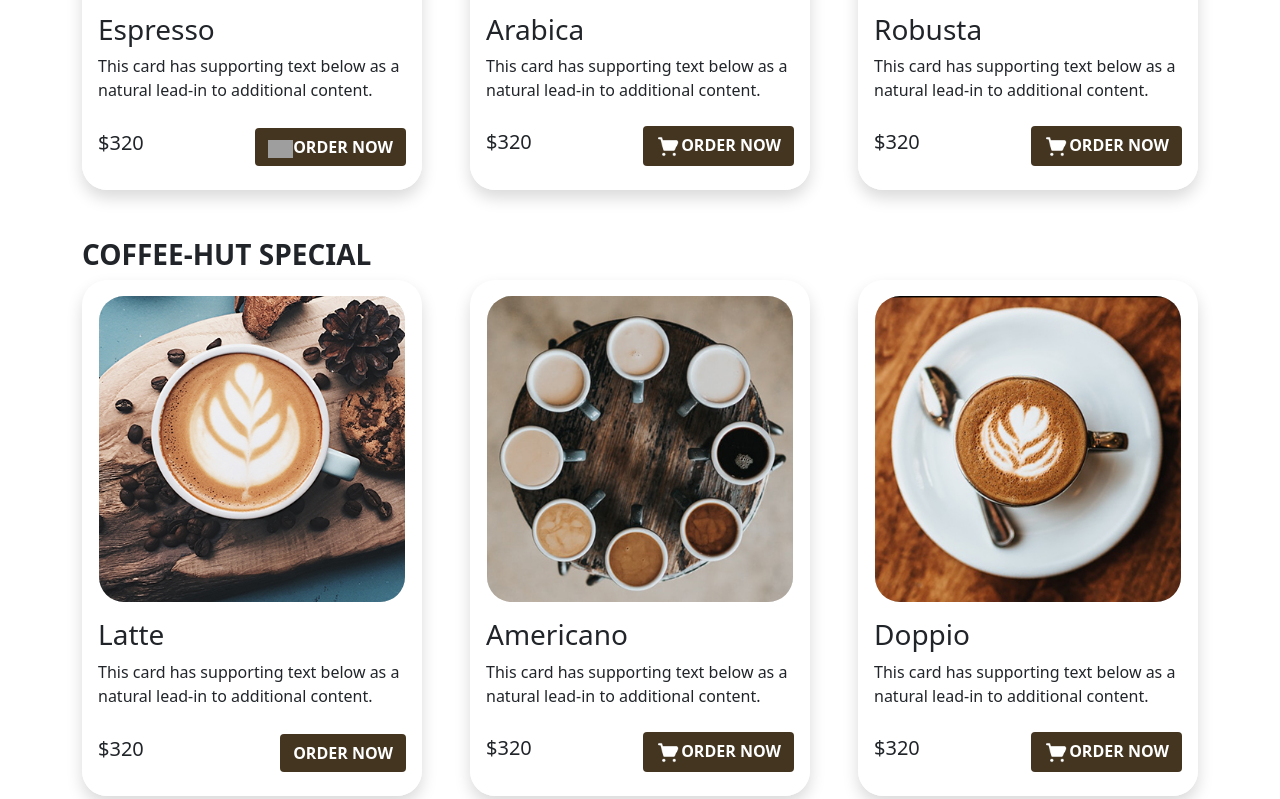
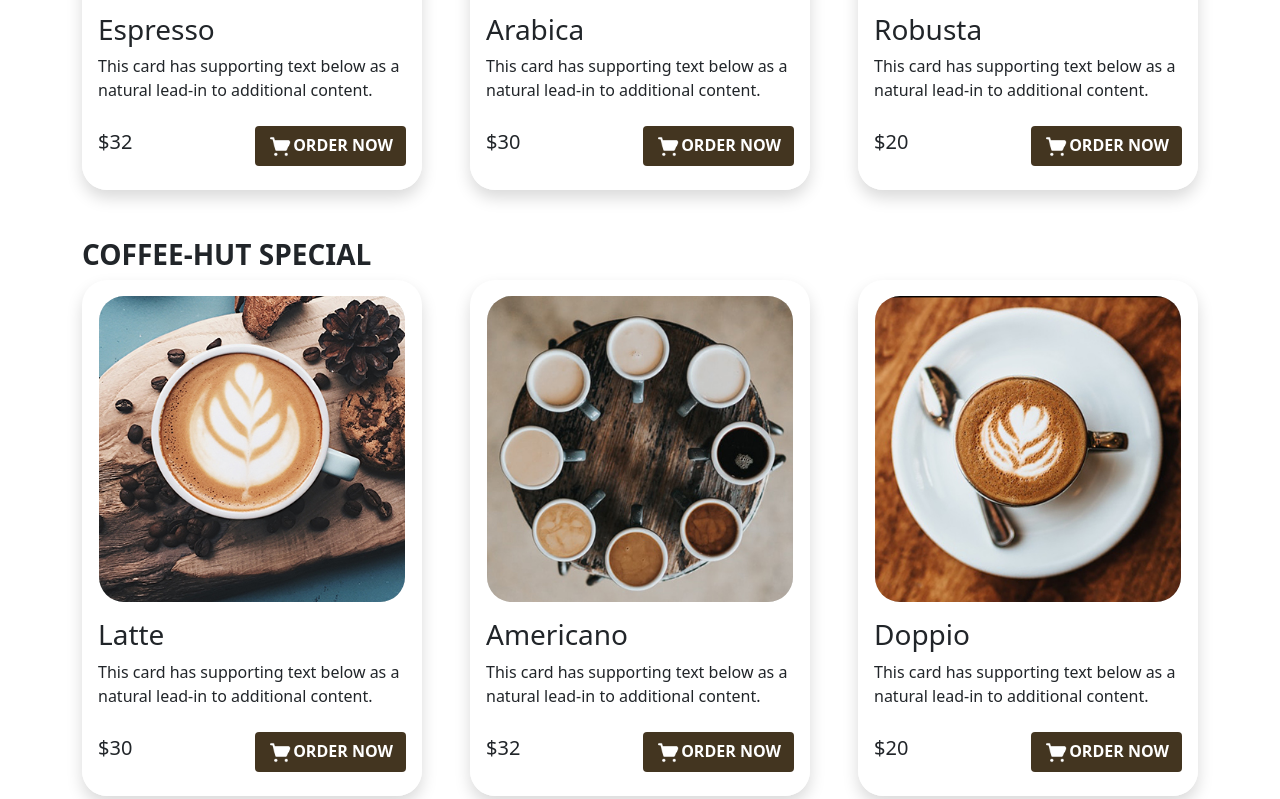
Before and after one commit to shakilahmedatik/coffee-hut, a plain HTML site: page index.html in a window 1280 px wide. Shown: the part 1023-1822 px from the top of the page. Drawn offline with Linux system fonts and the light colour scheme; grey boxes are pictures that could not be loaded.

Commit message:
Final Commit

```diff
--- a/index.html
+++ b/index.html
@@ -108,9 +108,9 @@
               <div
                 class="card-footer panda-card-footer d-flex pb-4 justify-content-between align-items-center"
               >
-                <h5>$320</h5>
+                <h5>$32</h5>
                 <button class="btn fw-bold cart btn-custom">
-                  <img src="images/banner.png" alt="" />ORDER NOW
+                  <img src="images/cart.png" alt="" />ORDER NOW
                 </button>
               </div>
             </div>
@@ -132,7 +132,7 @@
               <div
                 class="card-footer panda-card-footer d-flex pb-4 justify-content-between align-items-center"
               >
-                <h5>$320</h5>
+                <h5>$30</h5>
                 <button class="btn fw-bold cart btn-custom">
                   <img src="images/cart.png" alt="" />ORDER NOW
                 </button>
@@ -156,7 +156,7 @@
               <div
                 class="card-footer panda-card-footer d-flex pb-4 justify-content-between align-items-center"
               >
-                <h5>$320</h5>
+                <h5>$20</h5>
                 <button class="btn fw-bold cart btn-custom">
                   <img src="images/cart.png" alt="" />ORDER NOW
                 </button>
@@ -188,9 +188,9 @@
               <div
                 class="card-footer panda-card-footer d-flex pb-4 justify-content-between align-items-center"
               >
-                <h5>$320</h5>
+                <h5>$30</h5>
                 <button class="btn fw-bold cart btn-custom">
-                  <img src="images/2.jpg" alt="" />ORDER NOW
+                  <img src="images/cart.png" alt="" />ORDER NOW
                 </button>
               </div>
             </div>
@@ -212,7 +212,7 @@
               <div
                 class="card-footer panda-card-footer d-flex pb-4 justify-content-between align-items-center"
               >
-                <h5>$320</h5>
+                <h5>$32</h5>
                 <button class="btn fw-bold cart btn-custom">
                   <img src="images/cart.png" alt="" />ORDER NOW
                 </button>
@@ -236,7 +236,7 @@
               <div
                 class="card-footer panda-card-footer d-flex pb-4 justify-content-between align-items-center"
               >
-                <h5>$320</h5>
+                <h5>$20</h5>
                 <button class="btn fw-bold cart btn-custom">
                   <img src="images/cart.png" alt="" />ORDER NOW
                 </button>
```
